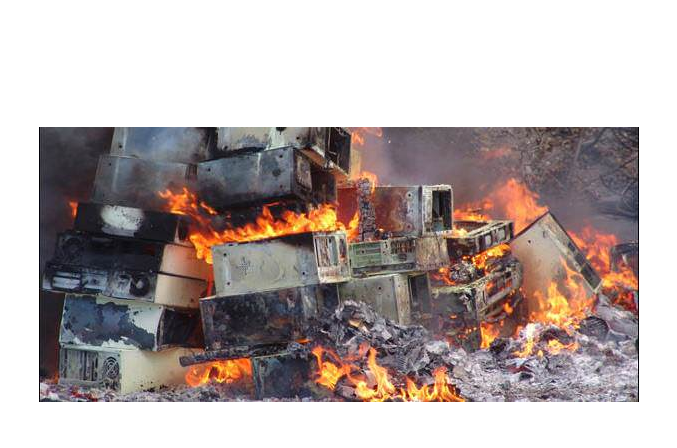
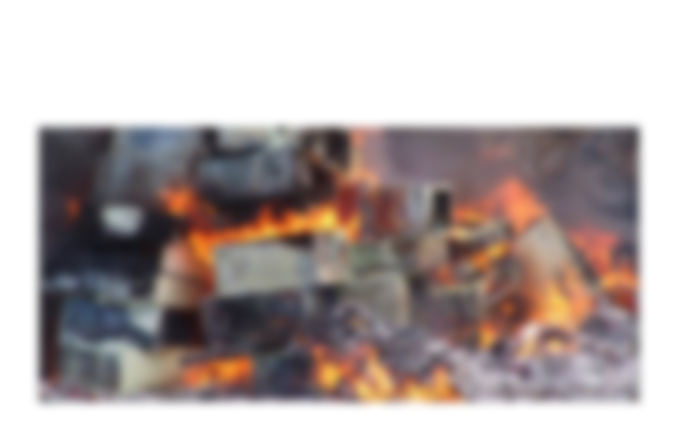
Before and after one commit to tombetthauser/codyharris, a plain HTML site: page index.html in a window 1280 px wide. In both pictures the pointer is over the picture 641 px from the left and 264 px from the top of the page. Shown: the whole page, without its empty margins (298-975 px from the left). Drawn offline with Linux system fonts and the light colour scheme.

Commit message:
added blur

```diff
--- a/app.css
+++ b/app.css
@@ -4,6 +4,13 @@ img {
 	margin-top: 10%;
 	max-width: 90%;
 	height: auto;
+    transition: 3s;
+}
+
+img:hover {
+    -webkit-filter: blur(5px); /* Safari 6.0 - 9.0 */
+    filter: blur(5px);
+    transition: 1s;
 }
 
 img {
```
